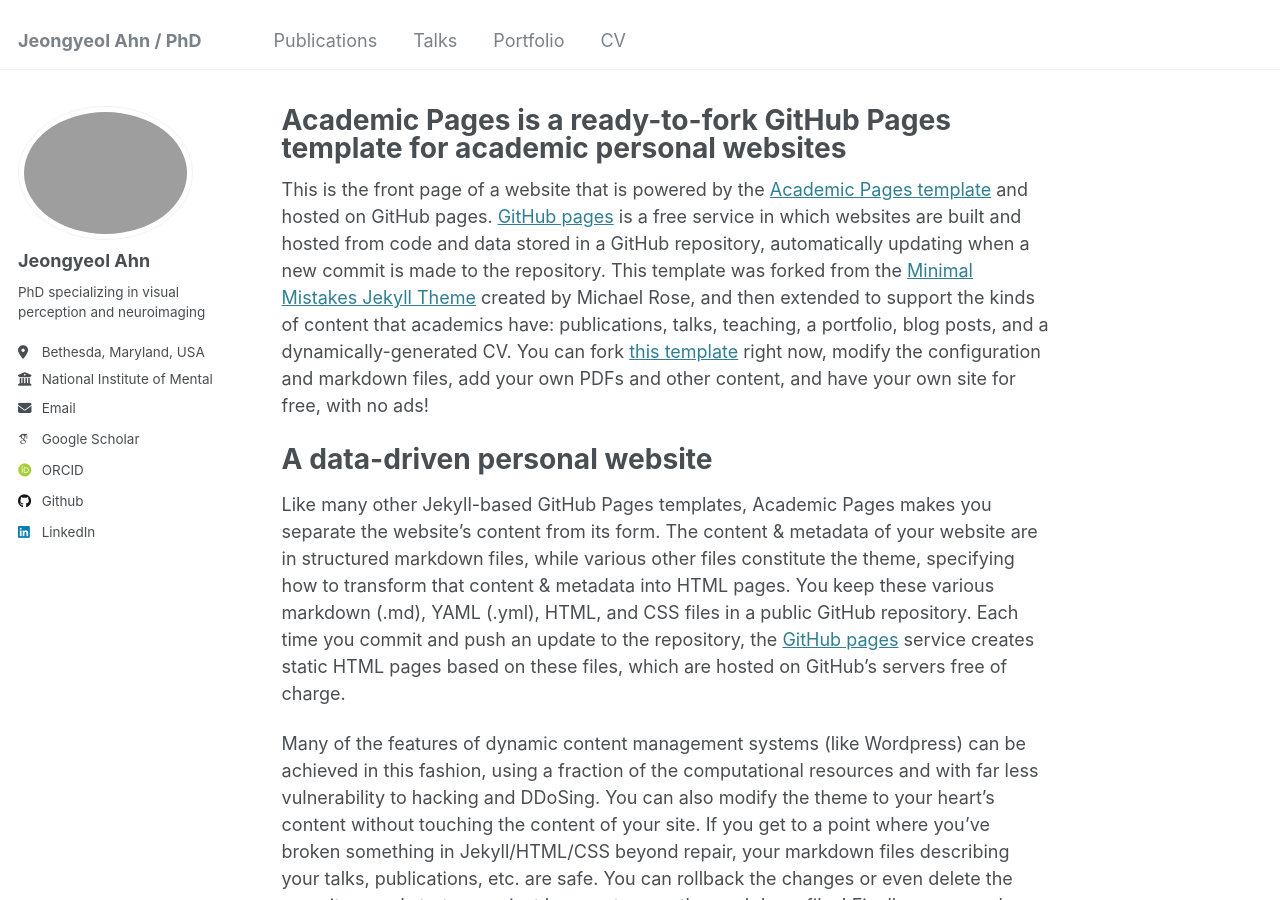
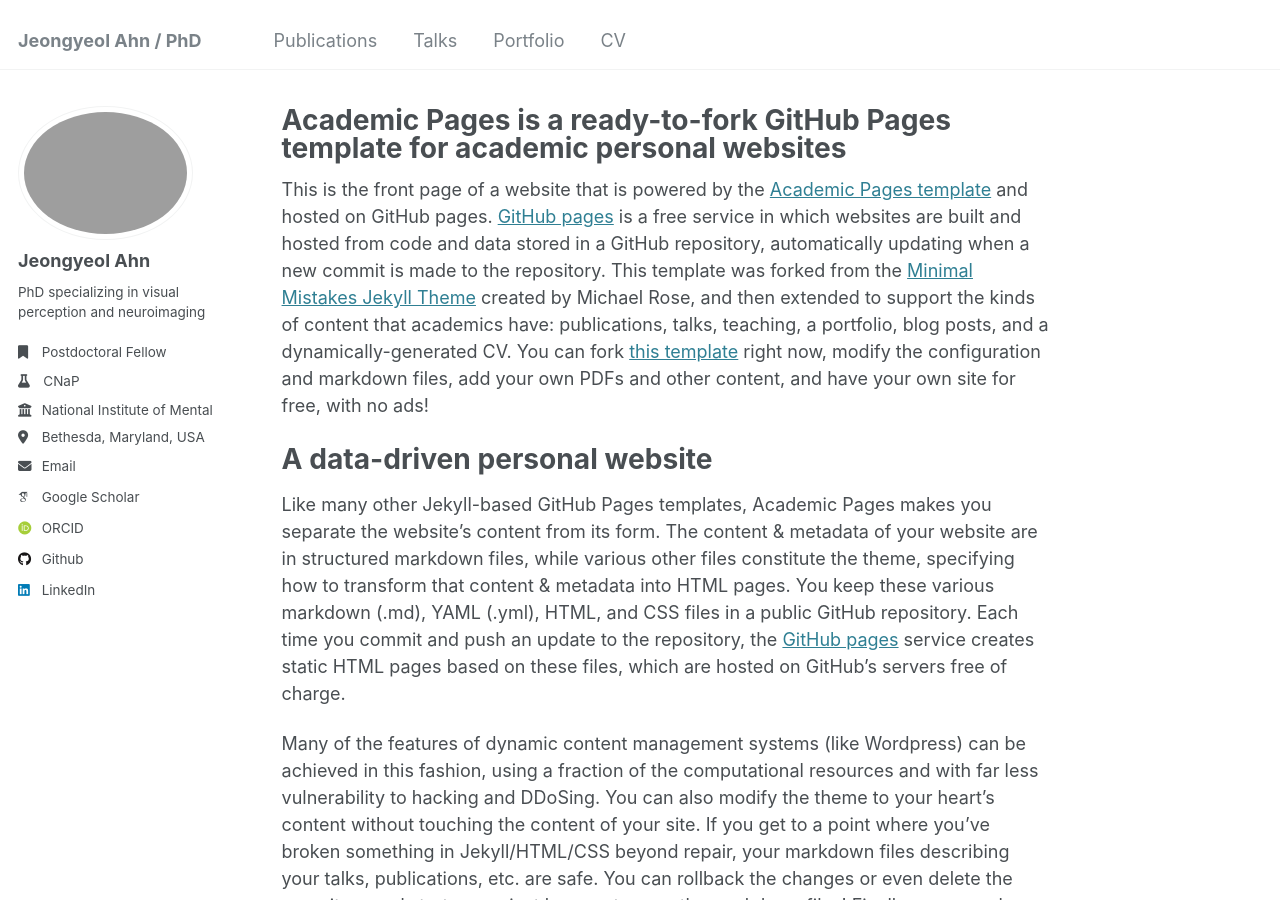
Before and after one commit to daeolian/daeolian.github.io, a Jekyll site: the page built from _pages/about.md, in a window 1280 px wide and 900 px high. Built offline with Jekyll 4.4.1, drawn with Linux system fonts in a browser that asks for light colours; some web fonts are replaced.

Commit message:
Update author-profile.html

```diff
--- a/_includes/author-profile.html
+++ b/_includes/author-profile.html
@@ -24,11 +24,21 @@
     <button class="btn btn--inverse">Follow</button>
     <ul class="author__urls social-icons">
       <!-- Font Awesome icons / Biographic information  -->
-      {% if author.location %}
-        <li class="author__desktop"><i class="fa-solid fa-location-dot icon-pad-right" aria-hidden="true"></i>{{ author.location }}</li>
+      {% if author.position %}
+        <li class="author__desktop"><i class="fa-solid fa-bookmark icon-pad-right" aria-hidden="true"></i>{{ author.position }}</li>
+      {% endif %}
+      {% if author.lab %}
+        {% if author.labsite %}
+          <li><a href="{{ author.labsite }}"><i class="fa-solid fa-flask icon-pad-right"></i>{{ author.lab }}</a></li>
+        {% else %}
+          <li class="author__desktop"><i class="fa-solid fa-flask icon-pad-right" aria-hidden="true"></i>{{ author.lab }}</li>
+        {% endif %}
       {% endif %}
       {% if author.employer %}
         <li class="author__desktop"><i class="fas fa-fw fa-building-columns icon-pad-right" aria-hidden="true"></i>{{ author.employer }}</li>
+      {% endif %}
+      {% if author.location %}
+        <li class="author__desktop"><i class="fa-solid fa-location-dot icon-pad-right" aria-hidden="true"></i>{{ author.location }}</li>
       {% endif %}
       {% if author.uri %}
         <li><a href="{{ author.uri }}"><i class="fas fa-fw fa-link icon-pad-right" aria-hidden="true"></i>{{ site.data.ui-text[site.locale].website_label | default: "Website" }}</a></li>
```
